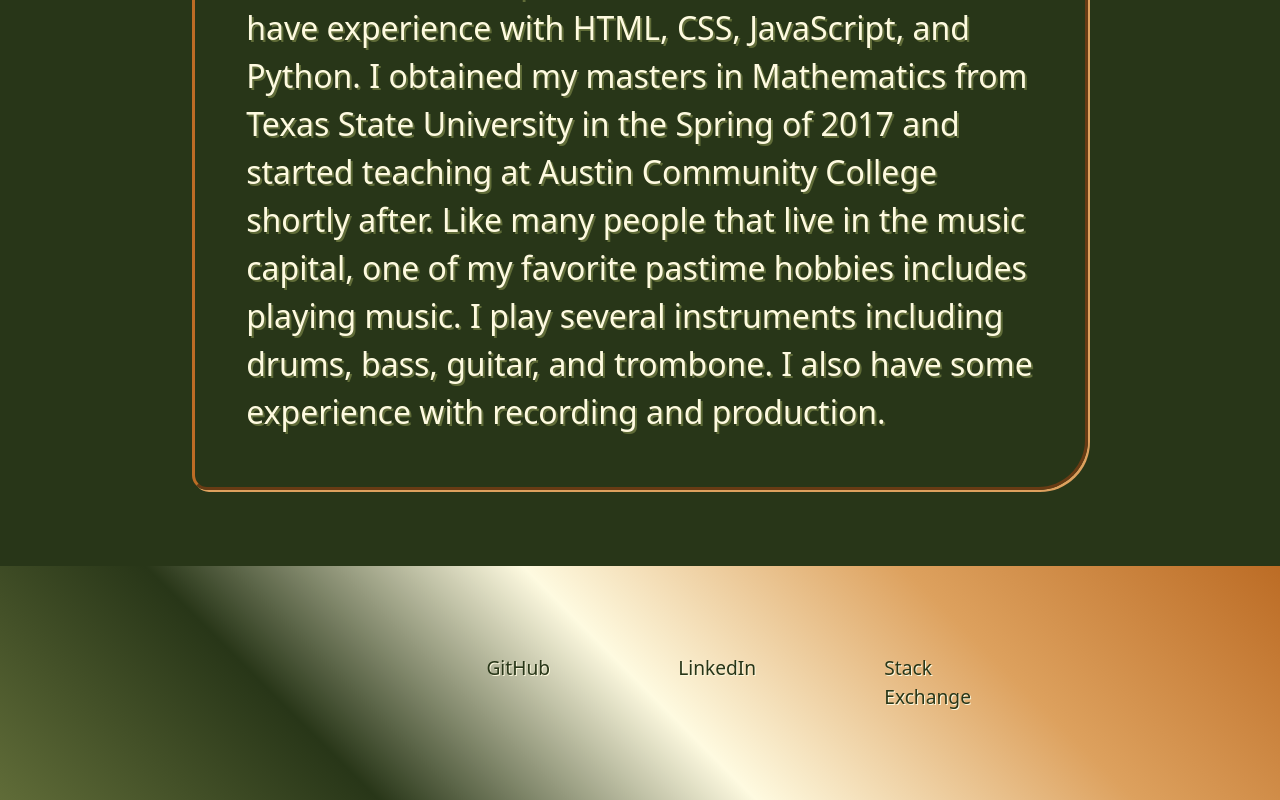
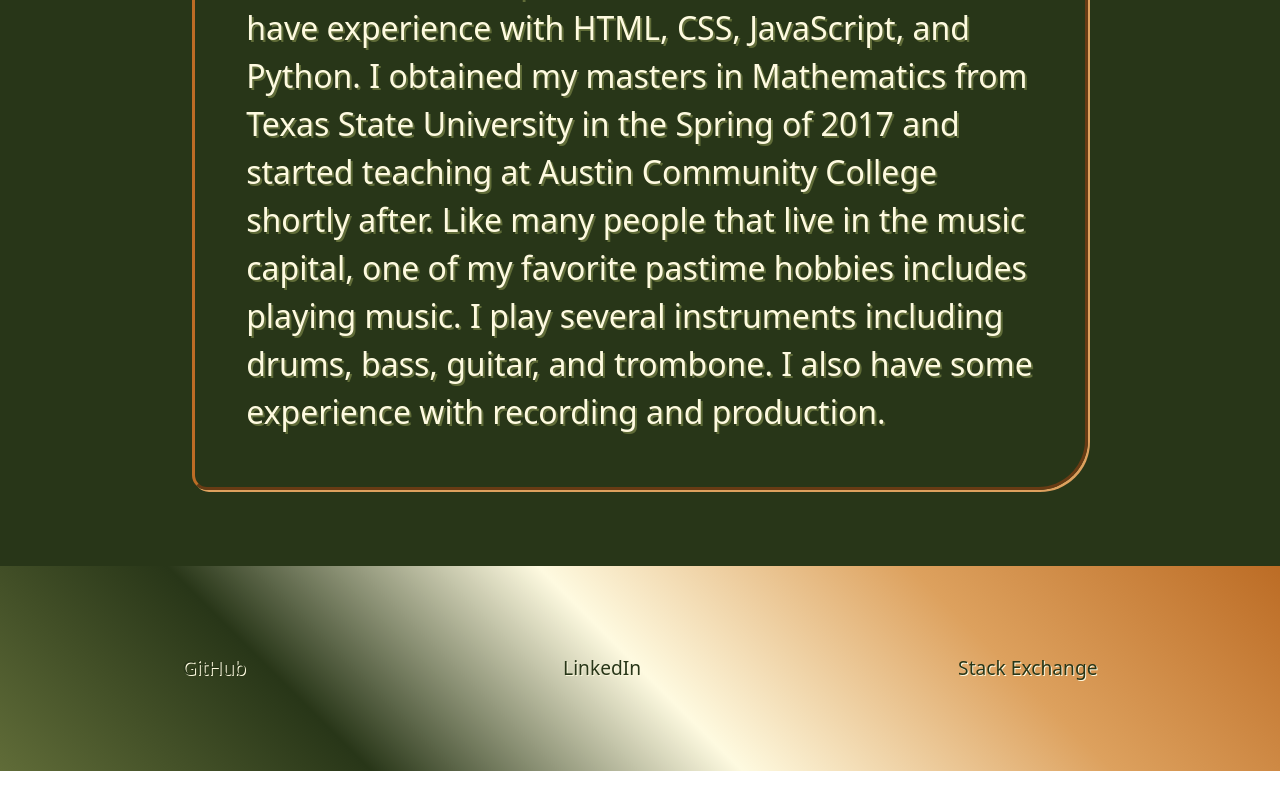
Before and after one commit to mattersievers/portfolio_v2.0, a React (Create React App) app: page / in a window 1280 px wide. Shown: the part 547-1347 px from the top of the page. After the commit the page ends 1318 px from the top, so only its background shows below. Built offline with nearby package versions, Linux system fonts and the light colour scheme; a web font is replaced by a local one.

Commit message:
added styling

```diff
--- a/src/App.css
+++ b/src/App.css
@@ -303,7 +303,7 @@ box-shadow: -2px -2px 3px var(--cornsilk);
 footer{
   background-image: var(--gradient-top-right);
   width: 100vw;
-  padding: 3vh 33vw;
+  padding: 3vh;
   margin-top: 2.5vh;
   align-self: center;
 }
```
